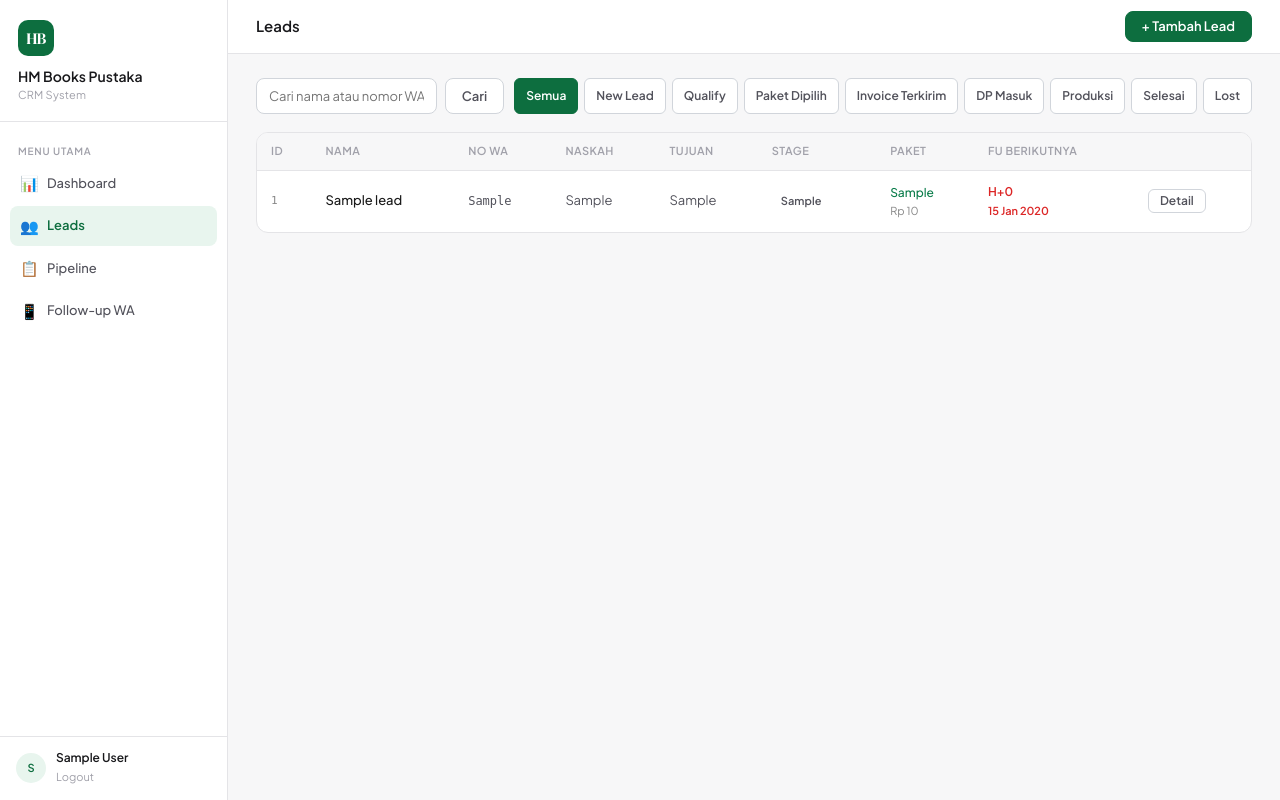
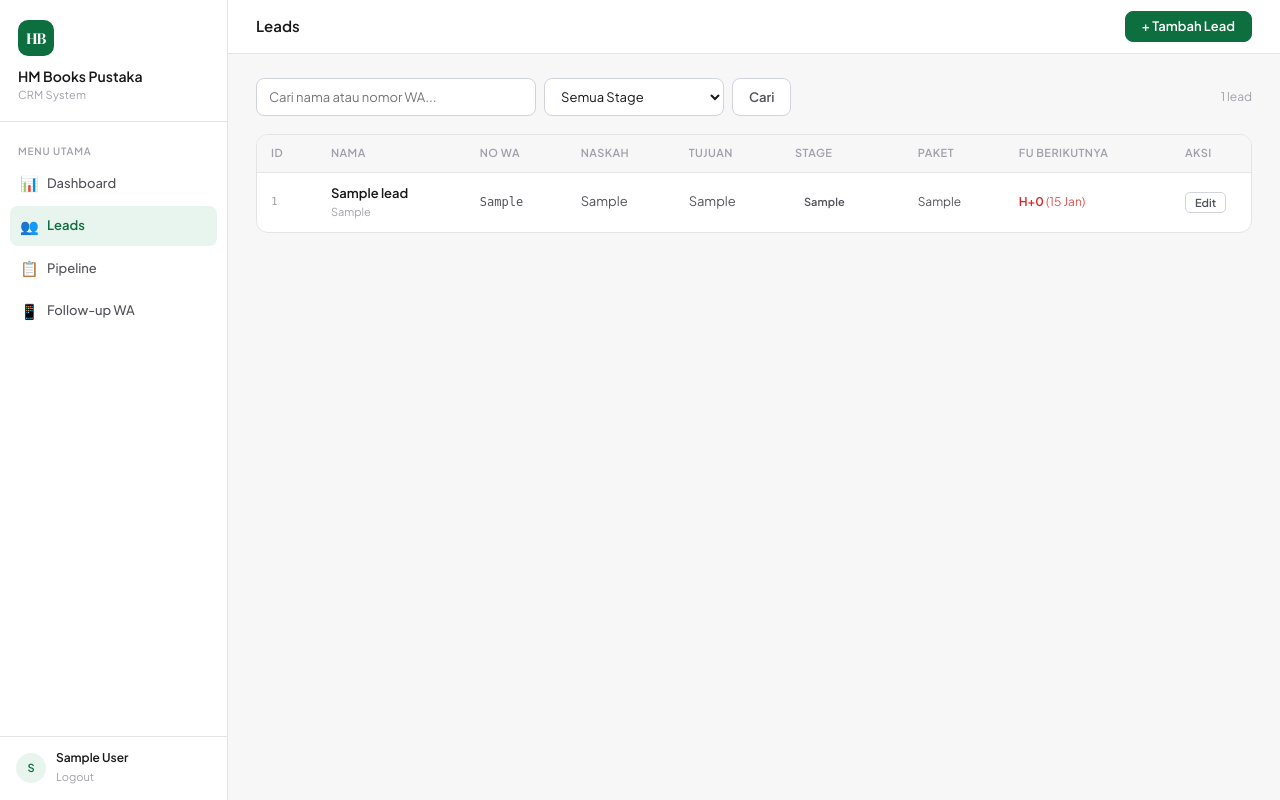
Before and after one commit to hmprinting-app/crm-hmbooks, a Flask app: page /leads/ in a window 1280 px wide. Run offline with Flask 3, Linux system fonts and the light colour scheme; a user stored in the database is signed in; tables that the repository leaves empty hold one stand-in row (values such as "Sample post").

Commit message:
Update index.html

```diff
--- a/app/templates/leads/index.html
+++ b/app/templates/leads/index.html
@@ -6,62 +6,85 @@
 {% endblock %}
 
 {% block content %}
-<!-- Filter bar -->
-<div style="display:flex;gap:10px;margin-bottom:18px;flex-wrap:wrap">
-  <form method="GET" style="display:flex;gap:8px;flex:1;max-width:500px">
-    <input class="form-control" name="q" value="{{ q }}" placeholder="Cari nama atau nomor WA..." style="flex:1">
+
+<!-- Filter & Search bar -->
+<div style="display:flex;align-items:center;gap:10px;margin-bottom:18px;flex-wrap:wrap">
+  <form method="GET" style="display:flex;gap:8px;flex:1;flex-wrap:wrap">
+    <input class="form-control" name="q" value="{{ request.args.get('q','') }}"
+           placeholder="Cari nama atau nomor WA..." style="max-width:280px">
+    <select class="form-control" name="stage" style="max-width:180px" onchange="this.form.submit()">
+      <option value="">Semua Stage</option>
+      {% for s in stages %}
+      <option {% if request.args.get('stage')==s %}selected{% endif %}>{{ s }}</option>
+      {% endfor %}
+    </select>
     <button type="submit" class="btn btn-secondary">Cari</button>
+    {% if request.args.get('q') or request.args.get('stage') %}
+    <a href="{{ url_for('leads.index') }}" class="btn btn-secondary">Reset</a>
+    {% endif %}
   </form>
-  <div style="display:flex;gap:6px;flex-wrap:wrap">
-    <a href="{{ url_for('leads.index') }}" class="btn btn-sm {% if not stage_filter %}btn-primary{% else %}btn-secondary{% endif %}">Semua</a>
-    {% for s in stages %}
-    <a href="{{ url_for('leads.index', stage=s) }}" class="btn btn-sm {% if stage_filter==s %}btn-primary{% else %}btn-secondary{% endif %}">{{ s }}</a>
-    {% endfor %}
+  <div style="font-size:12px;color:var(--text-3);white-space:nowrap">
+    {{ leads|length }} lead{% if leads|length != 1 %}s{% endif %}
   </div>
 </div>
 
+<!-- Leads Table -->
 <div class="table-wrap">
   <table>
-    <thead><tr>
-      <th>ID</th><th>Nama</th><th>No WA</th><th>Naskah</th><th>Tujuan</th><th>Stage</th><th>Paket</th><th>FU Berikutnya</th><th></th>
-    </tr></thead>
+    <thead>
+      <tr>
+        <th style="width:60px">ID</th>
+        <th>Nama</th>
+        <th>No WA</th>
+        <th>Naskah</th>
+        <th>Tujuan</th>
+        <th>Stage</th>
+        <th>Paket</th>
+        <th>FU Berikutnya</th>
+        <th style="width:80px">Aksi</th>
+      </tr>
+    </thead>
     <tbody>
       {% for lead in leads %}
       {% set stage_cls = lead.stage.lower().replace(' ','-') %}
-    <tr>
-      <td style="font-size:11px;color:#888;font-family:monospace">{{ lead.id }}</td>
-      <td style="font-weight:500">
-        <a href="{{ url_for('leads.detail', lead_id=lead.id) }}" style="color:#1a1a1a">{{ lead.nama }}</a>
+      <tr onclick="location.href='{{ url_for('leads.detail', lead_id=lead.id) }}'">
+        <td style="font-size:11px;color:var(--text-3);font-family:monospace">{{ lead.id }}</td>
+        <td>
+          <div style="font-weight:600;color:var(--text)">{{ lead.nama }}</div>
+          {% if lead.asal_iklan %}
+          <div style="font-size:11px;color:var(--text-3);margin-top:1px">{{ lead.asal_iklan }}</div>
+          {% endif %}
         </td>
-      <td style="font-family:monospace;font-size:12px">{{ lead.no_wa }}</td>
-      <td>{{ lead.jenis_naskah or '—' }}</td>
-      <td>{{ lead.tujuan or '—' }}</td>
+        <td style="font-family:monospace;font-size:12px;color:var(--text-2)">{{ lead.no_wa }}</td>
+        <td style="color:var(--text-2)">{{ lead.jenis_naskah or '—' }}</td>
+        <td style="color:var(--text-2)">{{ lead.tujuan or '—' }}</td>
         <td><span class="badge badge-{{ stage_cls }}">{{ lead.stage }}</span></td>
-      <td>
-        {% if lead.paket %}
-          <span style="font-size:12px;color:#0a7c4a;font-weight:500">{{ lead.paket }}</span>
-          <div style="font-size:11px;color:#888">Rp {{ "{:,.0f}".format(lead.harga).replace(",",".") }}</div>
-        {% else %}—{% endif %}
-      </td>
+        <td style="color:var(--text-2);font-size:12px">{{ lead.paket or '—' }}</td>
         <td>
           {% if lead.fu_berikutnya %}
             <span class="{% if lead.fu_berikutnya.terlambat %}fu-hot{% else %}fu-warm{% endif %}">
-            {{ lead.fu_berikutnya.label_hari }}<br>
-            <span style="font-size:11px">{{ lead.fu_berikutnya.jadwal_kirim.strftime('%d %b %Y') }}</span>
+              {{ lead.fu_berikutnya.label_hari }}
+              <span style="font-weight:400;opacity:.8">({{ lead.fu_berikutnya.jadwal_kirim.strftime('%d %b') }})</span>
             </span>
-        {% else %}<span style="color:#aaa">—</span>{% endif %}
+          {% else %}
+            <span style="color:var(--text-3)">—</span>
+          {% endif %}
         </td>
-      <td>
-        <a href="{{ url_for('leads.detail', lead_id=lead.id) }}" class="btn btn-secondary btn-sm">Detail</a>
+        <td onclick="event.stopPropagation()" style="white-space:nowrap">
+          <a href="{{ url_for('leads.edit', lead_id=lead.id) }}" class="btn btn-secondary btn-xs">Edit</a>
         </td>
       </tr>
       {% else %}
-    <tr><td colspan="9" style="text-align:center;color:#888;padding:32px">
-      Tidak ada leads{% if stage_filter %} dengan stage "{{ stage_filter }}"{% endif %}.
-      <a href="{{ url_for('leads.tambah') }}" style="color:#0a7c4a">Tambah lead baru →</a>
-    </td></tr>
+      <tr>
+        <td colspan="9" style="text-align:center;padding:40px;color:var(--text-3)">
+          <div style="font-size:20px;margin-bottom:8px">👥</div>
+          <div style="font-weight:500;color:var(--text-2);margin-bottom:4px">Belum ada leads</div>
+          <a href="{{ url_for('leads.tambah') }}" style="color:var(--green);font-weight:600;font-size:13px">+ Tambah lead pertama →</a>
+        </td>
+      </tr>
       {% endfor %}
     </tbody>
   </table>
 </div>
+
 {% endblock %}
```
Lines whose indentation alone changed are shown as unchanged.
